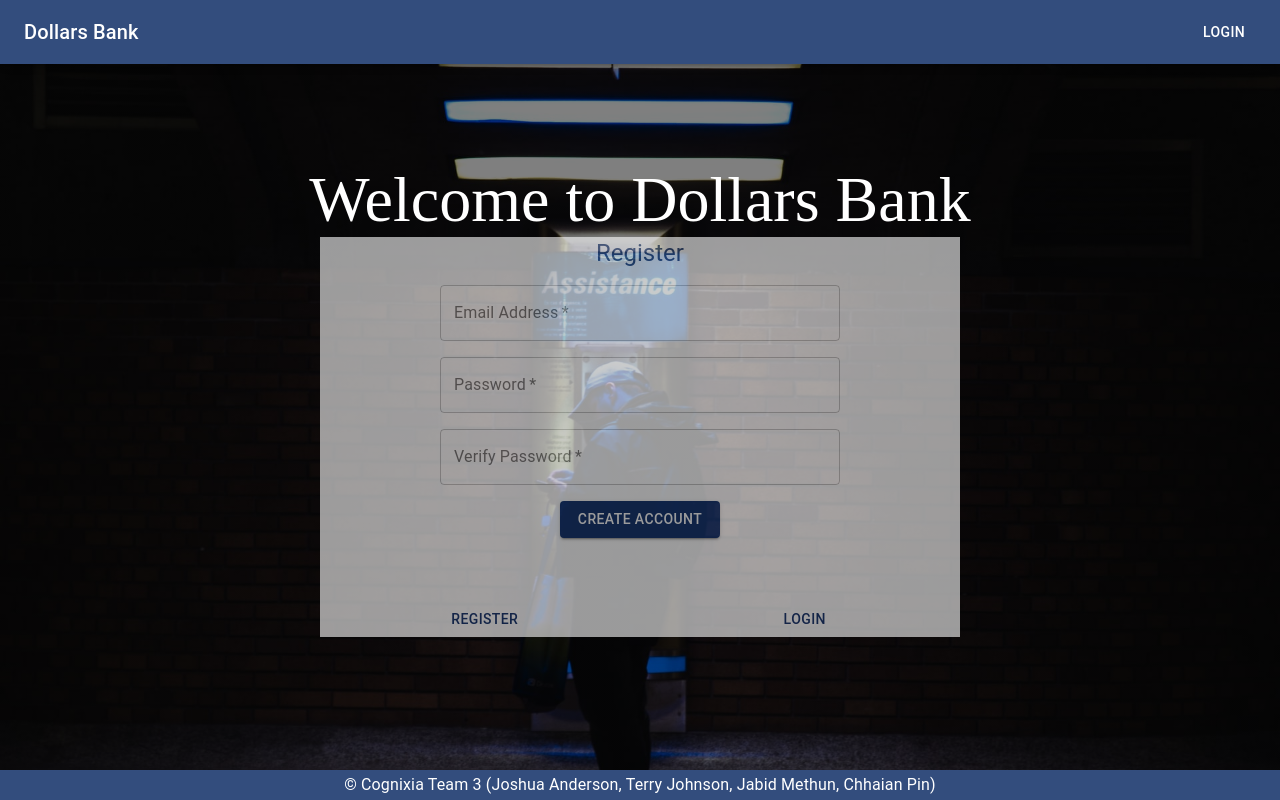
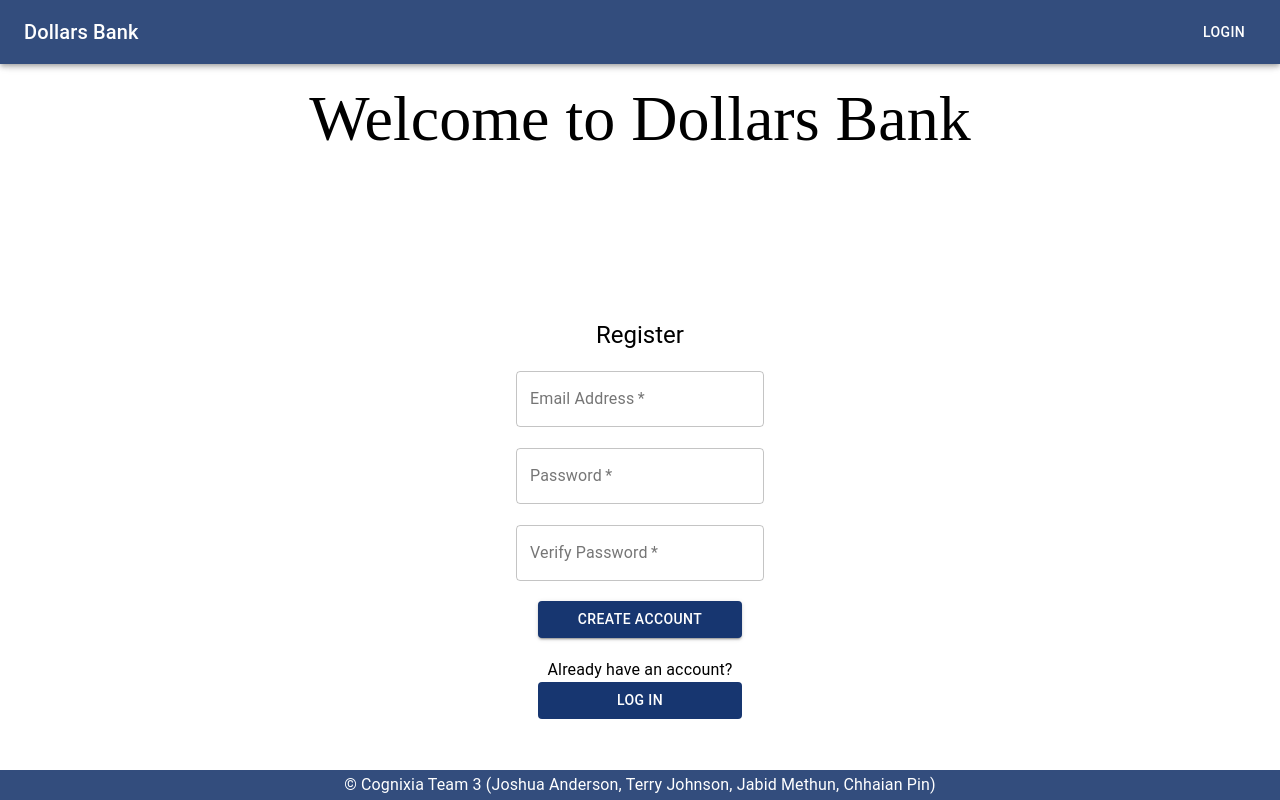
Before and after one commit to kb2shy/Team3-DollarsBank, a React (Create React App) app: page / in a window 1280 px wide. Built offline with nearby package versions, Linux system fonts and the light colour scheme.

Commit message:
fixed a lot of visual CSS related items on landing page.

```diff
--- a/package.json
+++ b/package.json
@@ -8,6 +8,7 @@
     "@testing-library/jest-dom": "^4.2.4",
     "@testing-library/react": "^9.5.0",
     "@testing-library/user-event": "^7.2.1",
+    "axios": "^0.20.0",
     "react": "^16.13.1",
     "react-dom": "^16.13.1",
     "react-scripts": "3.4.3"
--- a/src/App.js
+++ b/src/App.js
@@ -1,4 +1,5 @@
 import React, { useState } from 'react';
+import axios from 'axios';
 import './App.css';
 import { makeStyles } from '@material-ui/core/styles';
 import Box from '@material-ui/core/Box';
@@ -14,20 +15,40 @@ const useStyles = makeStyles(theme => ({
   },
   display: {
     top: "calc(100vh - 56px)",
-    // bottom: "calc(100% + 30px)"
+    display: "flex",
+    flexDirection: "column",
+    alignContent: "center"
   }
 }))
+
+const URI = "http://localhost:3001";
 
 function App() {
   const classes = useStyles();
 
-  const [user, setUser] = useState({})
+  const [user, setUser] = useState({});
+  const [accountDetails, setAccountDetails] = useState({});
+
+  const getUser = (login) => {
+    axios.post(URI, login)
+      .then(result => {
+        console.log(result.data)
+
+        // setUser here
+        // setUser(result.data)
+      })
+      .catch(error => {
+        console.log(error)
+
+        // set up something to notify user of error
+      })
+  }
 
   return (
     <Box className={classes.root}>
       <MenuBar user={user}/>
       <Box className={classes.display}>
-        <Landing />
+        <Landing getUser={getUser}/>
       </Box>
       <Footer />
     </Box>
--- a/src/Landing.js
+++ b/src/Landing.js
@@ -7,7 +7,8 @@ import Login from './Login';
 
 const useStyles = makeStyles((theme) => ({
   landing: {
-    backgroundImage: `linear-gradient(rgba(0,0,0,0.5), rgba(0,0,0,0.5)), url('/landing.jpg')`,
+    // backgroundImage: `linear-gradient(rgba(0,0,0,0.5), rgba(0,0,0,0.5)), url('/landing.jpg')`,
+    // top: "74px",
     height: "100vh",
     backgroundPosition: "center",
     backgroundRepeat: "no-repeat",
@@ -15,34 +16,22 @@ const useStyles = makeStyles((theme) => ({
     position: "relative",
     display: "flex",
     flexDirection: "column",
-    justifyContent: "center",
+    justifyContent: "space-around",
     alignItems: "center",
     fontSize: "4rem",
   },
   title: {
-    color: "#fff"
+    color: "black"
   },
   reglog: {
-    opacity: "0.6",
-    display: "flex",
-    flexDirection: "column",
-    justifyContent: "space-between",
-    alignItems: "center",
-    backgroundColor: "#fff",
+    // opacity: "0.6",
+    // display: "flex",
+    // flexDirection: "column",
+    // justifyContent: "space-between",
+    // alignItems: "center",
+    // backgroundColor: "#fff",
     width: "50%",
-    height: "50%"
-  },
-  reglog__box: {
-    flexDirection: "column",
-    alignContent: "center",
-    textAlign: "center",
-    width: "100%",
-    maxWidth: "400px"
-  },
-  buttonGroup: {
-    display: "flex",
-    justifyContent: "space-around",
-    width: "100%"
+    height: "50%",
   },
   button: {
     color: theme.palette.secondary.dark
@@ -76,14 +65,24 @@ const Landing = (props) => {
   }
 
   const displaySelection = () => {
-    if (selection === "register") {
-      return <Register
+    switch(selection) {
+      case "login":
+        return <Login
         userEmail={userEmail}
         userPassword={userPassword}
-        checkPassword={checkPassword}
-        handleOnChange={handleOnChange} />
-    } else {
-      return <Login
+        handleOnChange={handleOnChange}
+        setSelection={setSelection}
+        clearFields={clearFields} />;
+      case "register":
+        return <Register
+          userEmail={userEmail}
+          userPassword={userPassword}
+          checkPassword={checkPassword}
+          handleOnChange={handleOnChange}
+          setSelection={setSelection}
+          clearFields={clearFields} />
+      default:
+        return <Login
         userEmail={userEmail}
         userPassword={userPassword}
         handleOnChange={handleOnChange} />;
@@ -94,13 +93,11 @@ const Landing = (props) => {
     <Box className={classes.landing}>
       <Box className={classes.title}>Welcome to Dollars Bank</Box>
       <Box className={classes.reglog}>
-        <Box className={classes.reglog__box}>
-          {displaySelection()}
-        </Box>
-        <Box className={classes.buttonGroup}>
-          <Button className={classes.button} onClick={() => {clearFields(); setSelection("register")}}>Register</Button>
-          <Button className={classes.button} onClick={() => {clearFields(); setSelection("login")}}>Login</Button>
-        </Box>
+        {displaySelection()}
+        {/* <Box className={classes.buttonGroup}> */}
+          {/* <Button className={classes.button} onClick={() => {clearFields(); setSelection("register")}}>Register</Button>
+          <Button className={classes.button} onClick={() => {clearFields(); setSelection("login")}}>Login</Button> */}
+        {/* </Box> */}
       </Box>
     </Box>
   )
--- a/src/Login.js
+++ b/src/Login.js
@@ -6,20 +6,39 @@ const useStyles = makeStyles(theme => ({
   login: {
     display: "flex",
     flexDirection: "column",
-    justifyContent: "space-between"
+    justifyContent: "space-between",
+    alignItems: "center",
+    width: "100%",
+    height: "100%",
+    // backgroundColor: "aqua",
+    position: "relative"
   },
-  title: {
-    color: theme.palette.secondary.main,
-  },
-  input: {
-    marginTop: "10px",
-  },
+  // title: {
+  //   color: theme.palette.secondary.main,
+  // },
   button: {
     width: "40%",
     margin: "0 auto",
     backgroundColor: theme.palette.secondary.dark,
     color: "#fff",
-    marginTop: "16px"
+    // marginTop: "16px"
+  },
+  box1: {
+    width: "80%",
+    height: "80%",
+    display: "flex",
+    flexDirection: "column",
+    justifyContent: "space-around",
+    alignItems: "center",
+    // backgroundColor: "orange",
+  },
+  box2: {
+    width: "80%",
+    // backgroundColor: "yellow",
+    display: "flex",
+    flexDirection: "column",
+    justifyContent: "space-around",
+    alignItems: "center",
   }
 }))
 
@@ -27,9 +46,15 @@ const Login = (props) => {
 
   const classes = useStyles();
 
+  const handleCreateButton = () => {
+    props.clearFields();
+    props.setSelection("register");
+  }
+
   return (
     <Box className={classes.login}>
-      <Typography variant="h5" className={classes.title}>
+      <Box className={classes.box1}>
+        <Typography variant="h5" className={classes.title}>
         Log In
       </Typography>
       <TextField
@@ -53,7 +78,18 @@ const Login = (props) => {
         onChange={props.handleOnChange("userPassword")}
       />
       <Button variant="contained" className={classes.button}>Log In</Button>
+      </Box>
+      <Box className={classes.box2}>
+      <Typography>Not a registered user? Create an account.</Typography>
+      <Button variant="container" className={classes.button} onClick={handleCreateButton}>Create Account</Button>
+      </Box>
+
+
+
+
+
     </Box>
+
   )
 }
 
--- a/src/Register.js
+++ b/src/Register.js
@@ -8,25 +8,42 @@ import VisibilityOff from '@material-ui/icons/VisibilityOff';
 
 const useStyles = makeStyles(theme => ({
   register: {
+    position: "relative",
     display: "flex",
     flexDirection: "column",
-    justifyContent: "center",
+    justifyContent: "space-between",
+    alignItems: "center",
+    width: "100%",
+    height: "100%",
+    // backgroundColor: "aqua"
   },
-  title: {
-    color: theme.palette.secondary.main,
+  // title: {
+  //   color: theme.palette.secondary.main,
+  // },
+  box1: {
+    width: "80%",
+    height: "80%",
+    display: "flex",
+    flexDirection: "column",
+    justifyContent: "space-between",
+    alignItems: "center",
+    // backgroundColor: "orange",
   },
-  inputlabel: {
-    marginLeft: "10%"
-  },
-  input: {
-    marginTop: "16px",
+  box2: {
+    width: "80%",
+    // backgroundColor: "yellow",
+    marginTop: "20px",
+    display: "flex",
+    flexDirection: "column",
+    // justifyContent: "flex-end",
+    alignItems: "center",
   },
   button: {
     width: "40%",
-    margin: "0 auto",
+    // margin: "0 auto",
     backgroundColor: theme.palette.secondary.dark,
     color: "#fff",
-    marginTop: "16px"
+    // marginTop: "16px"
   }
 }))
 
@@ -34,8 +51,14 @@ const Register = (props) => {
 
   const classes = useStyles();
 
+  const handleLoginButton = () => {
+    props.clearFields();
+    props.setSelection("login");
+  }
+
   return (
     <Box className={classes.register}>
+      <Box className={classes.box1}>
         <Typography variant="h5" className={classes.title}>
           Register
       </Typography>
@@ -66,7 +89,16 @@ const Register = (props) => {
           className={classes.input}
           onChange={props.handleOnChange("checkPassword")}
         />
+
         <Button variant="contained" className={classes.button}>Create Account</Button>
+      </Box>
+
+      <Box className={classes.box2}>
+        <Typography>Already have an account?</Typography>
+        <Button variant="container" className={classes.button} onClick={handleLoginButton}>Log In</Button>
+      </Box>
+
+
     </Box>
   )
 }
```
Also changed, not shown: 1 other file (tests, documents, lock files or other folders). Lines whose indentation alone changed are shown as unchanged.
